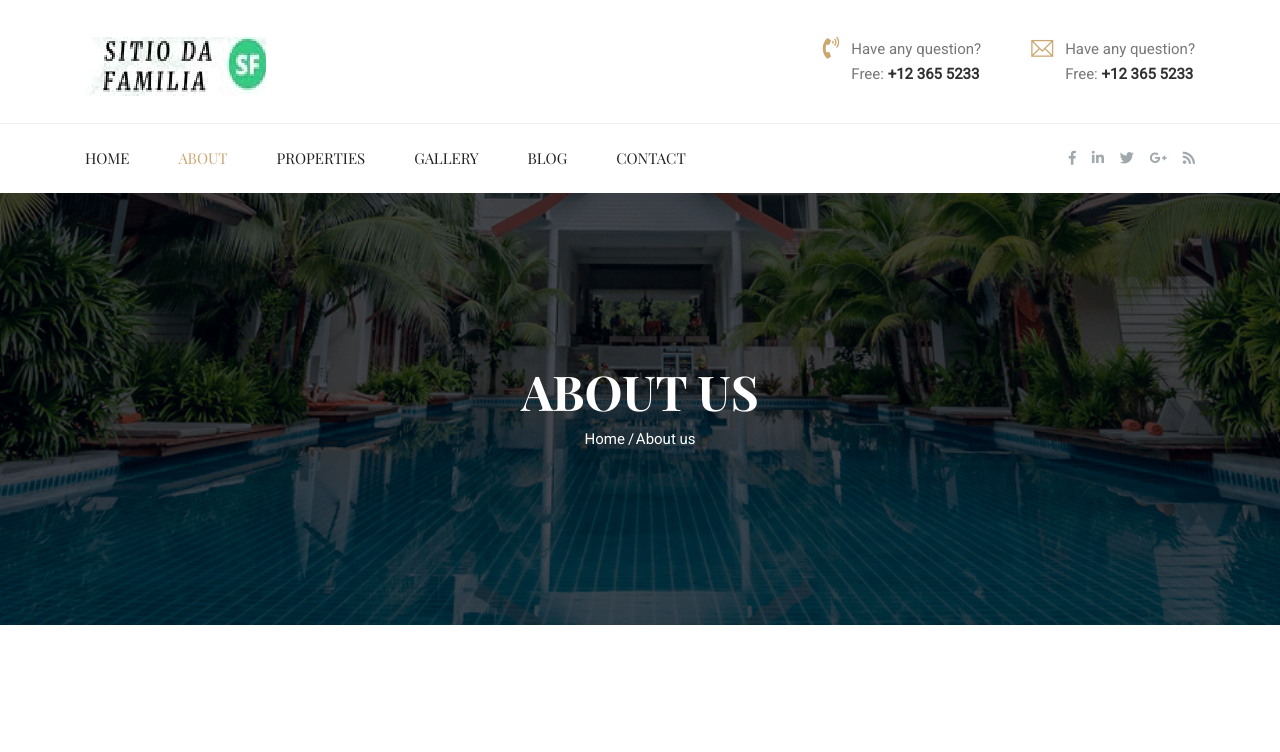
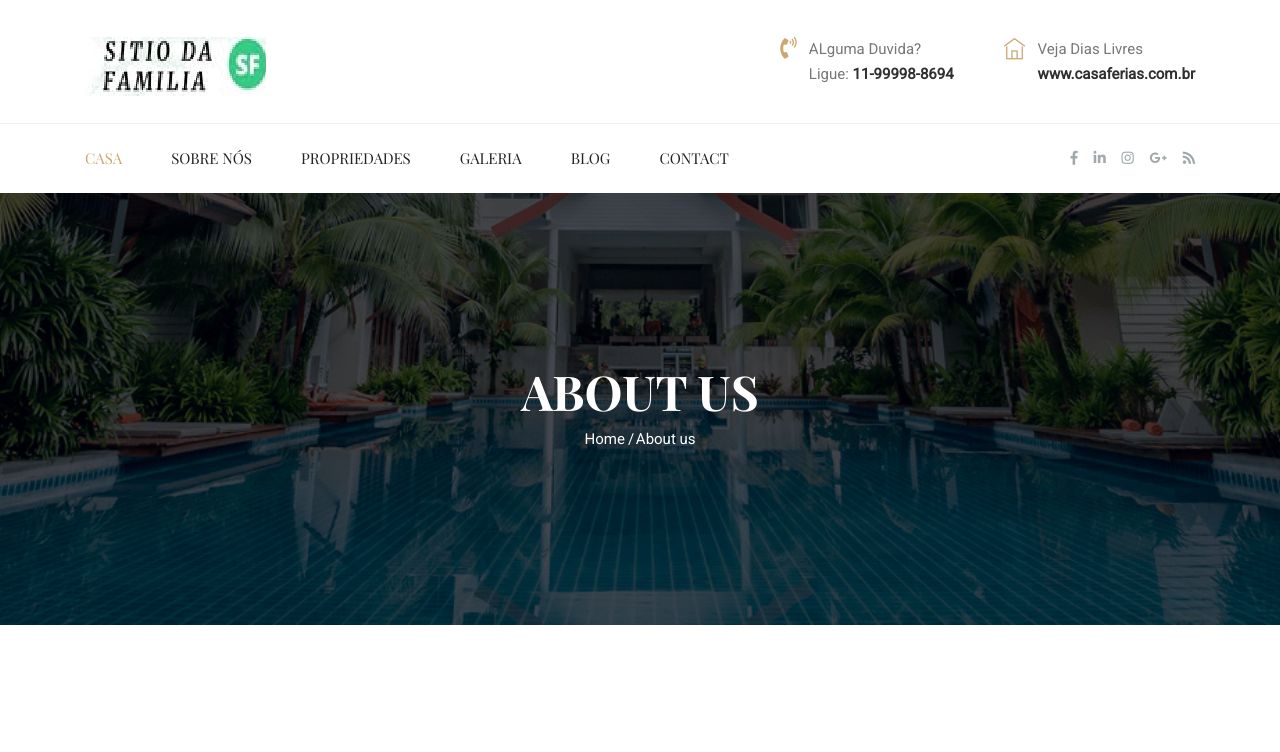
Before and after one commit to jrjrjuquia/SitiodaFamiliaSF, a plain HTML site: page about.html in a window 1280 px wide. Shown: the top 752 px of the page. Drawn offline with nearby package versions, Linux system fonts and the light colour scheme; a web font is replaced by a local one.

Commit message:
15.09.25..19.13
15.09.25..19.13

```diff
--- a/about.html
+++ b/about.html
@@ -1,10 +1,10 @@
 <!DOCTYPE html>
-<html lang="en">
+<html lang="pt-br">
 <head>
   <meta charset="UTF-8">
   <meta name="viewport" content="width=device-width, initial-scale=1.0">
   <meta http-equiv="X-UA-Compatible" content="ie=edge">
-  <title>Seaplace Hotel - About us</title>
+  <title>Sitio da Familia SF</title>
 
 	<link rel="icon" href="img/favicon.png" type="image/png">
   <link rel="stylesheet" href="vendors/bootstrap/bootstrap.min.css">
@@ -31,15 +31,15 @@
             <div class="media header-top-info">
               <span class="header-top-info__icon"><i class="fas fa-phone-volume"></i></span>
               <div class="media-body">
-                <p>Have any question?</p>
-                <p>Free: <a href="tel:+12 365 5233">+12 365 5233</a></p>
+                <p>ALguma Duvida?</p>
+                <p>Ligue: <a href="tel:+12 365 5233">11-99998-8694</a></p>
               </div>
             </div>
             <div class="media header-top-info">
-              <span class="header-top-info__icon"><i class="ti-email"></i></span>
+              <span class="header-top-info__icon"><i class="ti-home"></i></span>
               <div class="media-body">
-                <p>Have any question?</p>
-                <p>Free: <a href="tel:+12 365 5233">+12 365 5233</a></p>
+                <p>Veja Dias Livres</p>
+                <p> <a href="tel:+12 365 5233">www.casaferias.com.br</a></p>
               </div>
             </div>
           </div>
@@ -51,6 +51,8 @@
     <div class="main_menu">
       <nav class="navbar navbar-expand-lg navbar-light">
         <div class="container">
+          <!-- Brand and toggle get grouped for better mobile display -->
+          <!-- <a class="navbar-brand logo_h" href="index.html"><img src="img/logo.png" alt=""></a> -->
           <button class="navbar-toggler" type="button" data-toggle="collapse" data-target="#navbarSupportedContent"
           aria-controls="navbarSupportedContent" aria-expanded="false" aria-label="Toggle navigation">
             <span class="icon-bar"></span>
@@ -60,10 +62,10 @@
           <!-- Collect the nav links, forms, and other content for toggling -->
           <div class="collapse navbar-collapse offset" id="navbarSupportedContent">
             <ul class="nav navbar-nav menu_nav">
-              <li class="nav-item"><a class="nav-link" href="index.html">Home</a></li>
-              <li class="nav-item active"><a class="nav-link" href="about.html">About</a></li>
-              <li class="nav-item"><a class="nav-link" href="properties.html">Properties</a></li>
-              <li class="nav-item"><a class="nav-link" href="gallery.html">Gallery</a></li>
+              <li class="nav-item active"><a class="nav-link" href="index.html">Casa</a></li>
+              <li class="nav-item"><a class="nav-link" href="about.html">Sobre Nós</a></li>
+              <li class="nav-item"><a class="nav-link" href="properties.html">Propriedades</a></li>
+              <li class="nav-item"><a class="nav-link" href="gallery.html">Galeria</a></li>
               <li class="nav-item submenu dropdown">
                 <a href="#" class="nav-link dropdown-toggle" data-toggle="dropdown" role="button" aria-haspopup="true"
                 aria-expanded="false">Blog</a>
@@ -79,12 +81,22 @@
           <ul class="social-icons ml-auto">
             <li><a href="#"><i class="fab fa-facebook-f"></i></a></li>
             <li><a href="#"><i class="fab fa-linkedin-in"></i></a></li>
-            <li><a href="#"><i class="fab fa-twitter"></i></a></li>
+            <li><a href="https://www.instagram.com/sitio_da_familia_sf?utm_source=ig_web_button_share_sheet&igsh=emEycWlvOG51aHoy"><i class="fab fa-instagram"></i></a></li>
             <li><a href="#"><i class="fab fa-google-plus-g"></i></a></li>
             <li><a href="#"><i class="fas fa-rss"></i></a></li>
           </ul>
         </div>
       </nav>
+
+      <!-- <div class="search_input" id="search_input_box">
+        <div class="container">
+          <form class="d-flex justify-content-between">
+            <input type="text" class="form-control" id="search_input" placeholder="Search Here">
+            <button type="submit" class="btn"></button>
+            <span class="lnr lnr-cross" id="close_search" title="Close Search"></span>
+          </form>
+        </div>
+      </div> -->
     </div>
 	</header>
 	<!-- ================ header section end ================= -->
```
Also changed, not shown: index.html (+1 -1 lines), 1 other file.
